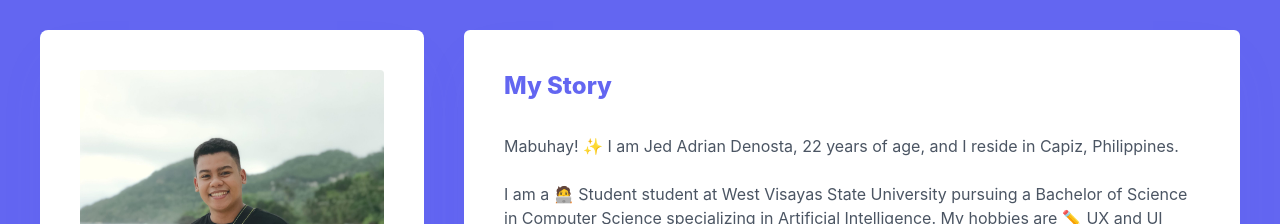
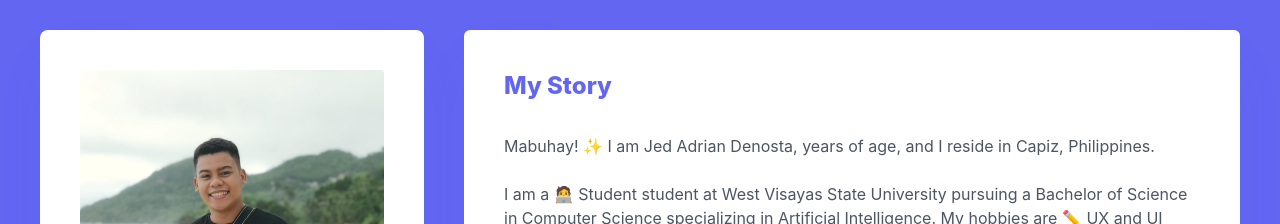
Before and after one commit to JedAdrianDenosta/next-portfolio, a Next.js app: page / in a window 1280 px wide. Shown: the part 3420-3644 px from the top of the page. Built offline with nearby package versions, Linux system fonts and the light colour scheme.

Commit message:
test if the text updates

```diff
--- a/components/pages/home/AboutSection.jsx
+++ b/components/pages/home/AboutSection.jsx
@@ -102,8 +102,8 @@ const AboutSection = () => {
             </h1>
             <div className="text-gray-600 space-y-6">
               <p>
-                Mabuhay! ✨ I am Jed Adrian Denosta, 22 years of age, and I
-                reside in Capiz, Philippines.
+                Mabuhay! ✨ I am Jed Adrian Denosta, years of age, and I reside
+                in Capiz, Philippines.
               </p>
               <p>
                 I am a 🧑‍💻 Student student at West Visayas State University
```
